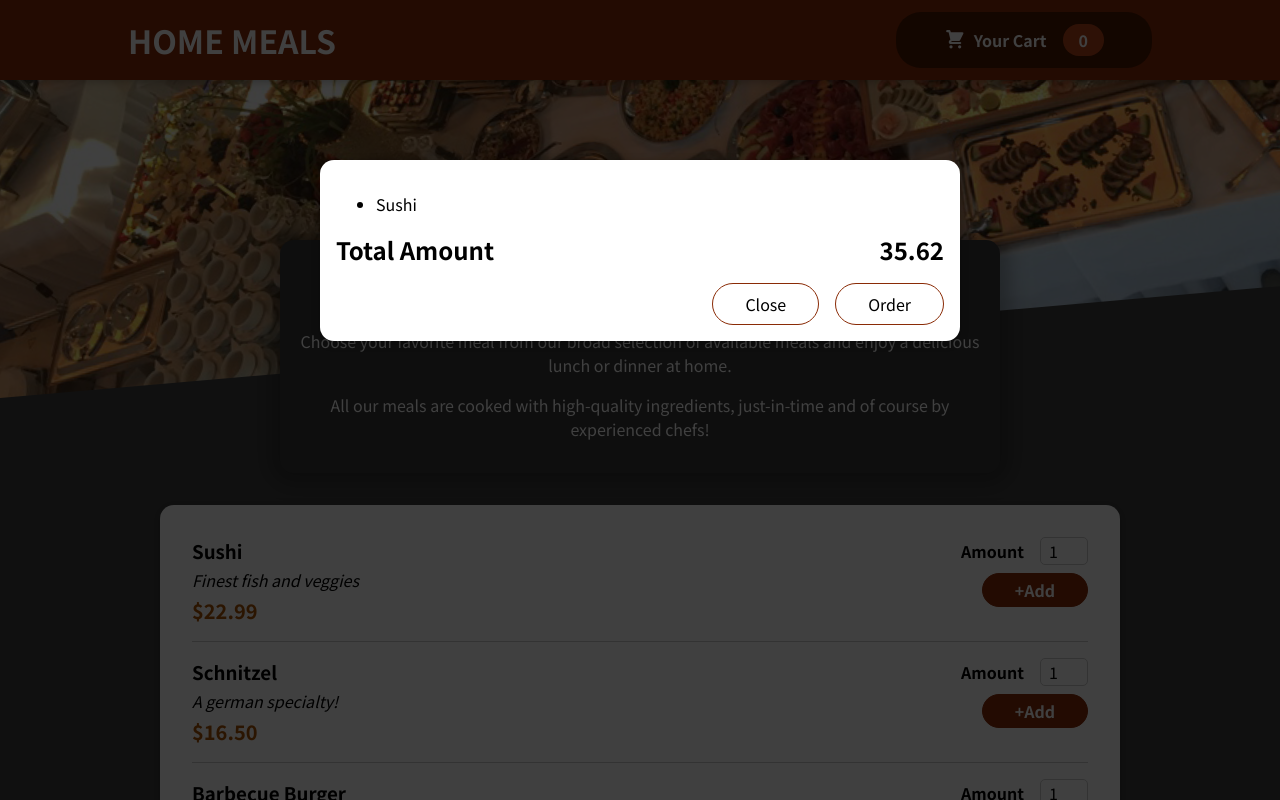
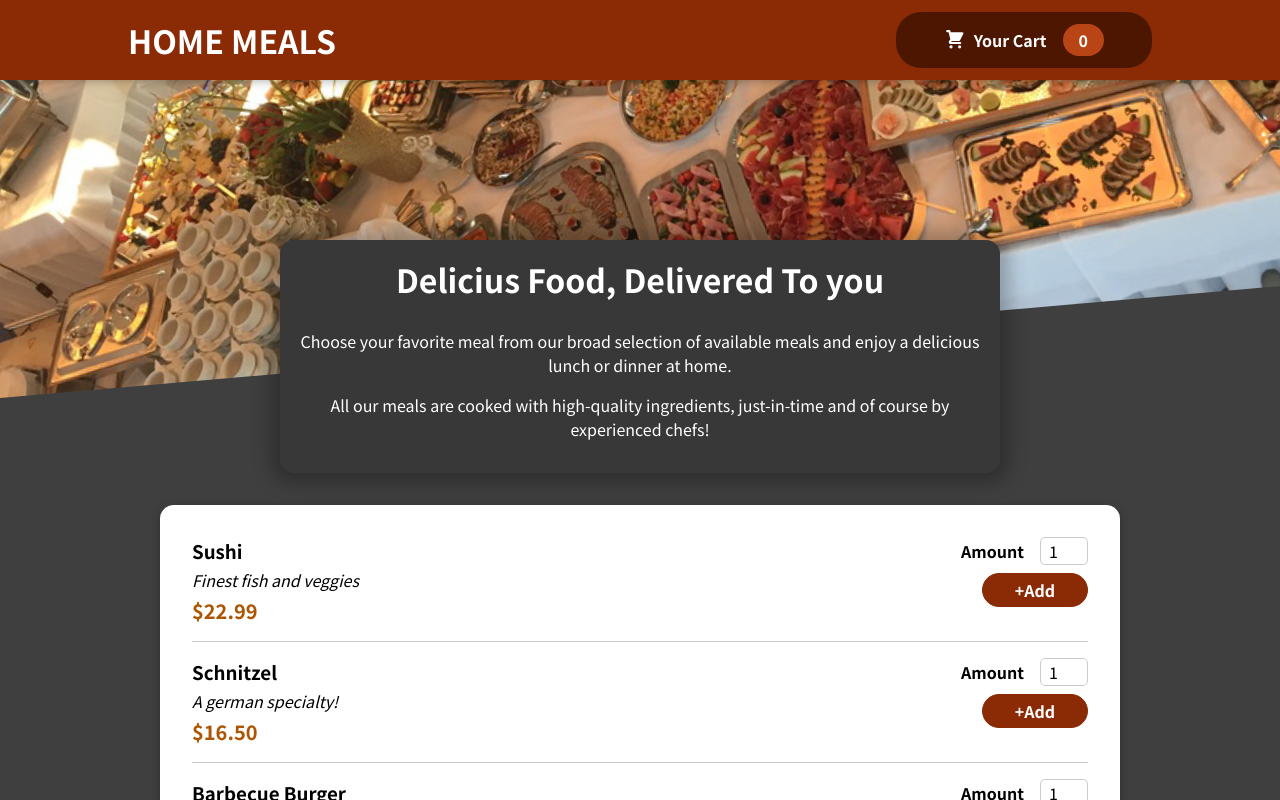
Before and after one commit to Chikmurgechetan/Food-order-app, a React (Create React App) app: page / in a window 1280 px wide. Shown: the top 800 px of the page. Built offline with nearby package versions, Linux system fonts and the light colour scheme.

Commit message:
Cart close Button

```diff
--- a/src/App.js
+++ b/src/App.js
@@ -1,13 +1,24 @@
-import React from "react";
+import React, { useState } from "react";
 import Header from "./components/Layout/Header";
 import Foods from "./components/Meals/Foods";
 
 import Cart from "./components/Cart/Cart";
 function App() {
+
+   const[cartShow,setCartShow] = useState(false)
+
+   const showCartHandler = ()=>{
+    setCartShow(true)
+   }
+
+   const hideCarttHandler = ()=>{
+    setCartShow(false)
+   }
+
   return (
     <>
-      <Header/>
-      <Cart/>
+    {cartShow && <Cart onClose={hideCarttHandler}/>}
+      <Header onCartShow={showCartHandler}/>
       <main>
       <Foods/>
          </main>
--- a/src/components/Cart/Cart.js
+++ b/src/components/Cart/Cart.js
@@ -17,7 +17,7 @@ const Cart = (props) =>{
      </ul>
 
     return(
-        <Modal>
+        <Modal >
           <div>
             {cartItems}
             <div className={classes.total}>
@@ -25,7 +25,7 @@ const Cart = (props) =>{
                 <span>35.62</span>
             </div>
             <div  className={classes.actions}>
-                <button className={classes['button-alt']}>Close</button>
+                <button className={classes['button-alt']} onClick={props.onClose} >Close</button>
                 <button classes={classes.button}>Order</button>
             </div>
           </div>
--- a/src/components/Layout/Header.js
+++ b/src/components/Layout/Header.js
@@ -9,7 +9,7 @@ const Header = props =>{
         <>
         <header className={classes.header}>
         <h1>HOME MEALS</h1>
-       <HeaderCartButton/>
+       <HeaderCartButton   onClick={props.onCartShow}/>
         </header>
         <div className={classes['main-image']}>
             <img src={mealsImages} alt=" A table food of delicious food!"   />
--- a/src/components/Layout/HeaderCartButton.js
+++ b/src/components/Layout/HeaderCartButton.js
@@ -5,7 +5,7 @@ import classes from "./HeaderCartButton.module.css";
 
 const HeaderCartButton = props =>{
     return(
-        <button className={classes.button}>
+        <button className={classes.button} onClick={props.onClick}>
         <span className={classes.icon} >
             <CartIcon/>
         </span>
--- a/src/components/UI/Modal.js
+++ b/src/components/UI/Modal.js
@@ -6,7 +6,7 @@ import classes from './Modal.module.css';
 
 
 const Backdrop = (props)=>{
- return<div className={classes.backdrop}/>
+ return<div className={classes.backdrop} />
 };
 
 const ModalOverlay = (props) =>{
@@ -22,7 +22,7 @@ const portalElement = document.getElementById('overlays')
 const Modal = (props) =>{
   return(
     <>
-    {ReactDOM.createPortal(<Backdrop/>,portalElement)}
+    {ReactDOM.createPortal(<Backdrop />,portalElement)}
     {ReactDOM.createPortal(
        <ModalOverlay>{props.children}</ModalOverlay>,portalElement)}
 
```
